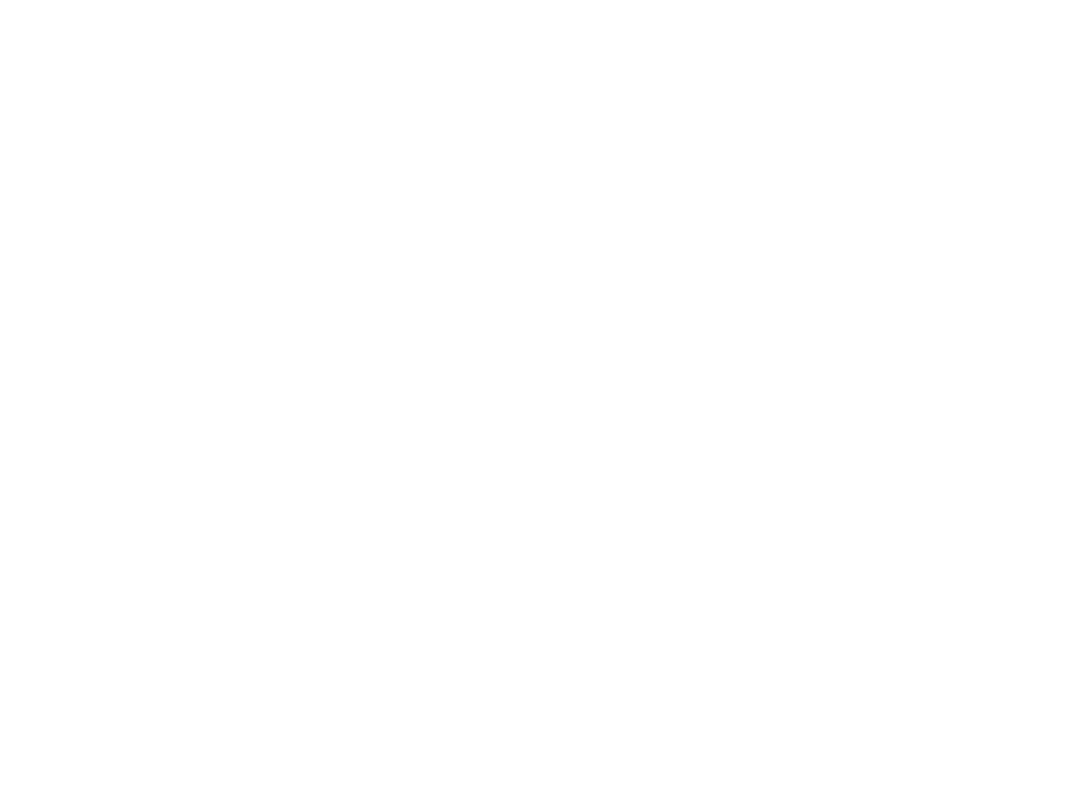
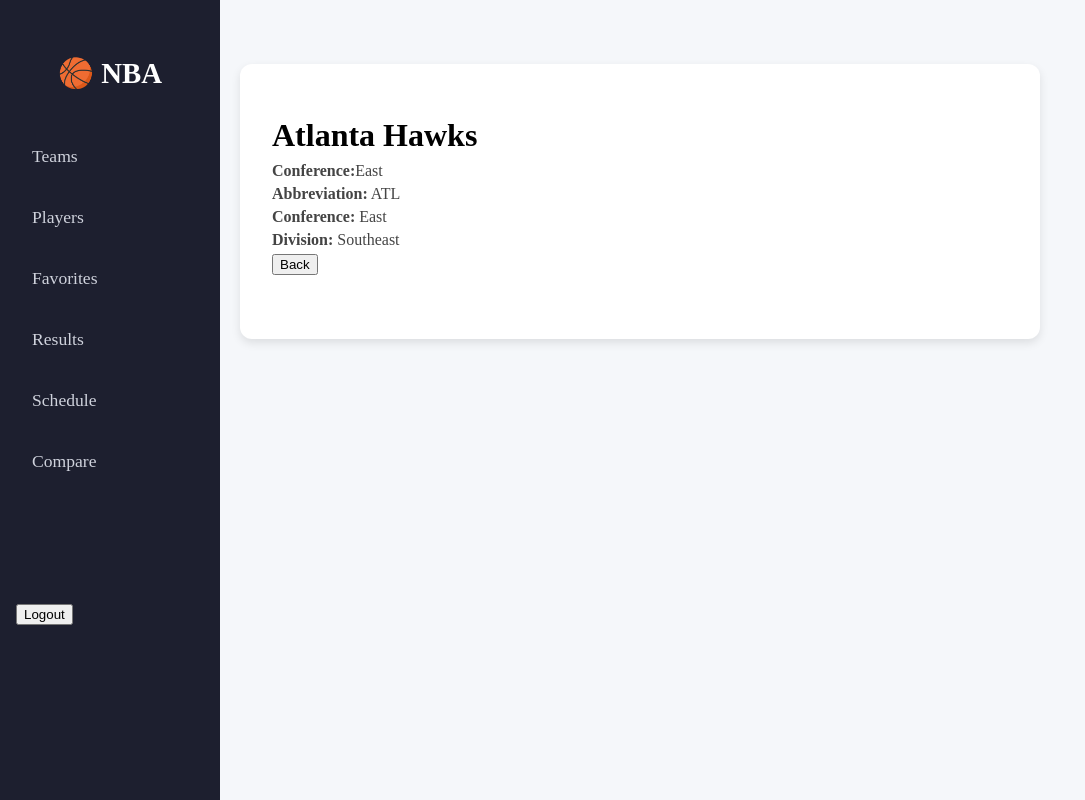
Before and after one commit to Jovan-95/nba-app, a React (Vite) app: page /teams/1 in a window 1280 px wide. Before the commit this address had no page. Shown: the whole page, without its empty margins (0-1085 px from the left). Built offline with nearby package versions, Linux system fonts and the light colour scheme; data requests are answered from the project's data file; sample sign-in values are in the browser's storage.

Commit message:
singleTeam page

```diff
--- a/src/App.tsx
+++ b/src/App.tsx
@@ -5,6 +5,7 @@
 import PrivateRoute from "./components/PrivateRoute";
 import PublicRoute from "./components/PublicRoute";
 import SinglePlayer from "./pages/SinglePlayer";
+import SingleTeam from "./pages/SingleTeam";
 
 const Register = lazy(() => import("./pages/Register"));
 const Login = lazy(() => import("./pages/Login"));
@@ -51,6 +52,15 @@
                   </PrivateRoute>
                 }
               />
+              {/* Single page */}
+              <Route
+                path="/teams/:id"
+                element={
+                  <PrivateRoute>
+                    <SingleTeam />
+                  </PrivateRoute>
+                }
+              />
               <Route
                 path="/players"
                 element={
@@ -68,6 +78,7 @@
                   </PrivateRoute>
                 }
               />
+
               <Route
                 path="/compare"
                 element={
--- a/src/index.scss
+++ b/src/index.scss
@@ -4,6 +4,7 @@
 @import "./scss/components/sidebar.scss";
 @import "./scss/pages/players.scss";
 @import "./scss/pages/singlePlayer.scss";
+@import "./scss/pages/singleTeam.scss";
 
 *,
 *::before,
--- a/src/pages/SinglePlayer.tsx
+++ b/src/pages/SinglePlayer.tsx
@@ -7,7 +7,8 @@
 function SinglePlayer() {
   const { id } = useParams();
   const navigate = useNavigate();
-  // Getting teams from services with reactQuery
+
+  // Getting players from services with reactQuery
   const {
     data: players,
     isLoading: playersLoading,
--- /dev/null
+++ b/src/pages/SingleTeam.tsx
@@ -0,0 +1,71 @@
+/* eslint-disable @typescript-eslint/no-unused-vars */
+import { useNavigate, useParams } from "react-router-dom";
+import { getTeams } from "../services";
+import { useQuery } from "@tanstack/react-query";
+
+function SingleTeam() {
+  const { id } = useParams();
+  const navigate = useNavigate();
+
+  // Getting teams from services with reactQuery
+  const {
+    data: teams,
+    isLoading,
+    error,
+  } = useQuery({
+    queryKey: ["teams"],
+    queryFn: getTeams,
+  });
+
+  if (isLoading) return <p>Loading...</p>;
+  if (error) return <p>{error.message}</p>;
+  if (!teams) return <p>No data found.</p>;
+
+  const team = teams?.find((team) => String(team.id) === id);
+
+  if (!team) return <p>Team not found.</p>;
+
+  function goBack() {
+    navigate("/teams");
+  }
+
+  return (
+    <div className="single-team">
+      <div className="single-team__header">
+        {/* <img
+          src="/images/teams/lakers.png"
+          alt="Los Angeles Lakers"
+          className="single-team__logo"
+        /> */}
+        <div className="single-team__info">
+          <h1 className="single-team__name">{team.name}</h1>
+          <p>
+            <strong>Conference:</strong>
+            {team.conference}
+          </p>
+          <p>
+            <strong>Abbreviation:</strong> {team.abbreviation}
+          </p>
+          <p>
+            <strong>Conference:</strong> {team.conference}
+          </p>
+          <p>
+            <strong>Division:</strong> {team.division}
+          </p>
+          <button onClick={goBack}>Back</button>
+        </div>
+      </div>
+
+      {/* <div className="single-team__players">
+        <h2>Roster</h2>
+        <ul className="single-team__player-list">
+          <li className="single-team__player">LeBron James - SF</li>
+          <li className="single-team__player">Anthony Davis - PF</li>
+          <li className="single-team__player">D’Angelo Russell - PG</li>
+        </ul>
+      </div> */}
+    </div>
+  );
+}
+
+export default SingleTeam;
--- a/src/pages/Teams.tsx
+++ b/src/pages/Teams.tsx
@@ -3,6 +3,7 @@
 import { getTeams } from "../services";
 import type { Team } from "../types";
 import { useState } from "react";
+import { NavLink } from "react-router-dom";
 
 function Teams() {
   const [searchTerm, setSearchTerm] = useState<string>("");
@@ -59,6 +60,9 @@
               <p className="team-conference">{team.conference}</p>
               <p className="team-conference">{team.division}</p>
               <p className="team-conference">{team.abbreviation}</p>
+              <NavLink to={`/teams/${team.id}`}>
+                <button>More</button>
+              </NavLink>
             </div>
           </div>
         ))}
--- /dev/null
+++ b/src/scss/pages/singleTeam.scss
@@ -0,0 +1,58 @@
+.single-team {
+  max-width: 800px;
+  margin: 2rem auto;
+  padding: 2rem;
+  background-color: #ffffff;
+  border-radius: 12px;
+  box-shadow: 0 4px 10px rgba(0, 0, 0, 0.1);
+
+  &__header {
+    display: flex;
+    align-items: center;
+    gap: 2rem;
+    margin-bottom: 2rem;
+  }
+
+  &__logo {
+    width: 120px;
+    height: auto;
+    border-radius: 8px;
+  }
+
+  &__info {
+    h1 {
+      margin-bottom: 0.5rem;
+      font-size: 2rem;
+    }
+
+    p {
+      margin: 0.3rem 0;
+      font-size: 1rem;
+      color: #444;
+    }
+  }
+
+  &__players {
+    h2 {
+      margin-bottom: 1rem;
+      font-size: 1.5rem;
+    }
+  }
+
+  &__player-list {
+    list-style: none;
+    padding: 0;
+
+    .single-team__player {
+      padding: 0.5rem 1rem;
+      background-color: #f7f7f7;
+      border-radius: 6px;
+      margin-bottom: 0.5rem;
+      transition: background 0.3s;
+
+      &:hover {
+        background-color: #ececec;
+      }
+    }
+  }
+}
```
